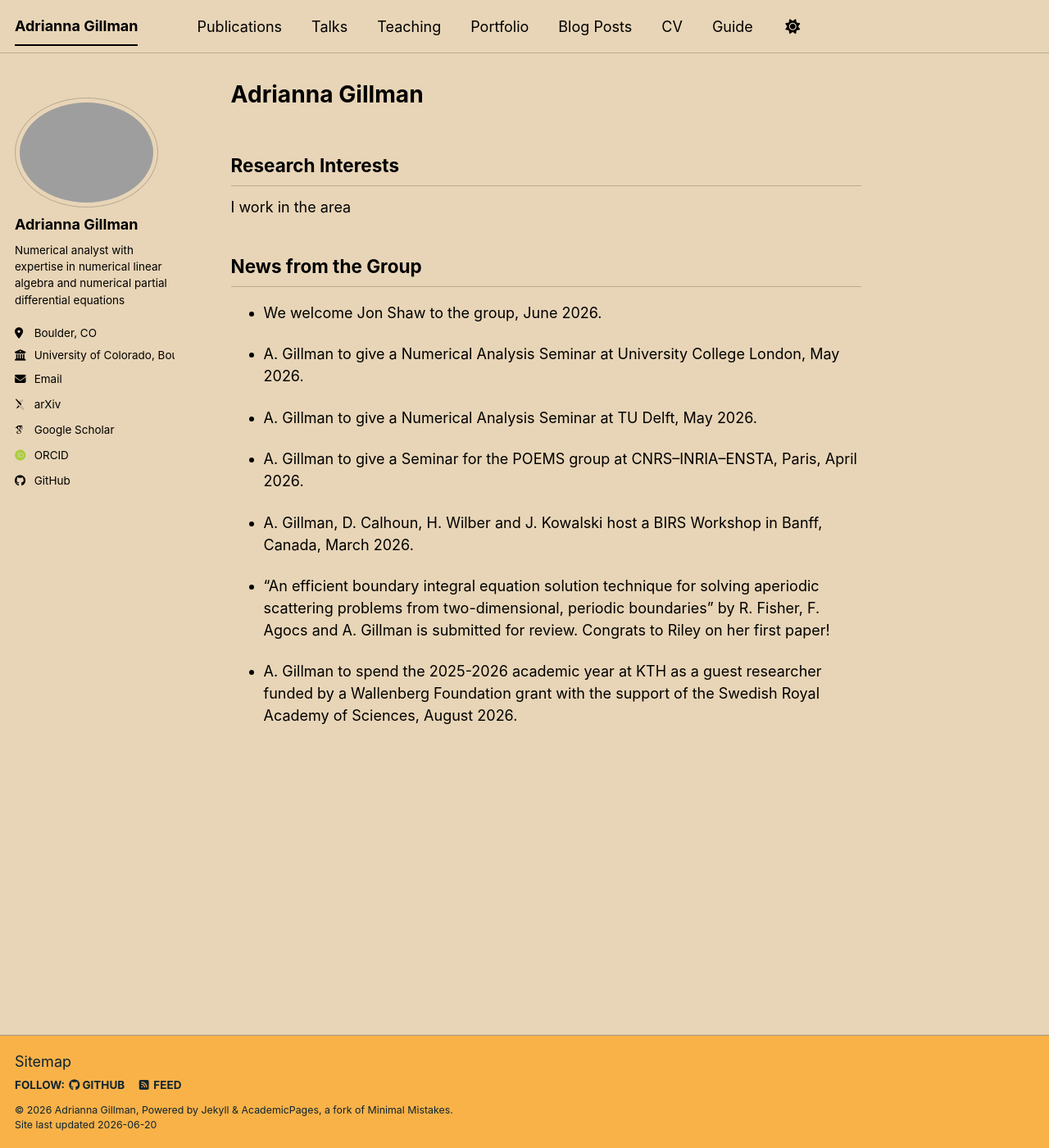
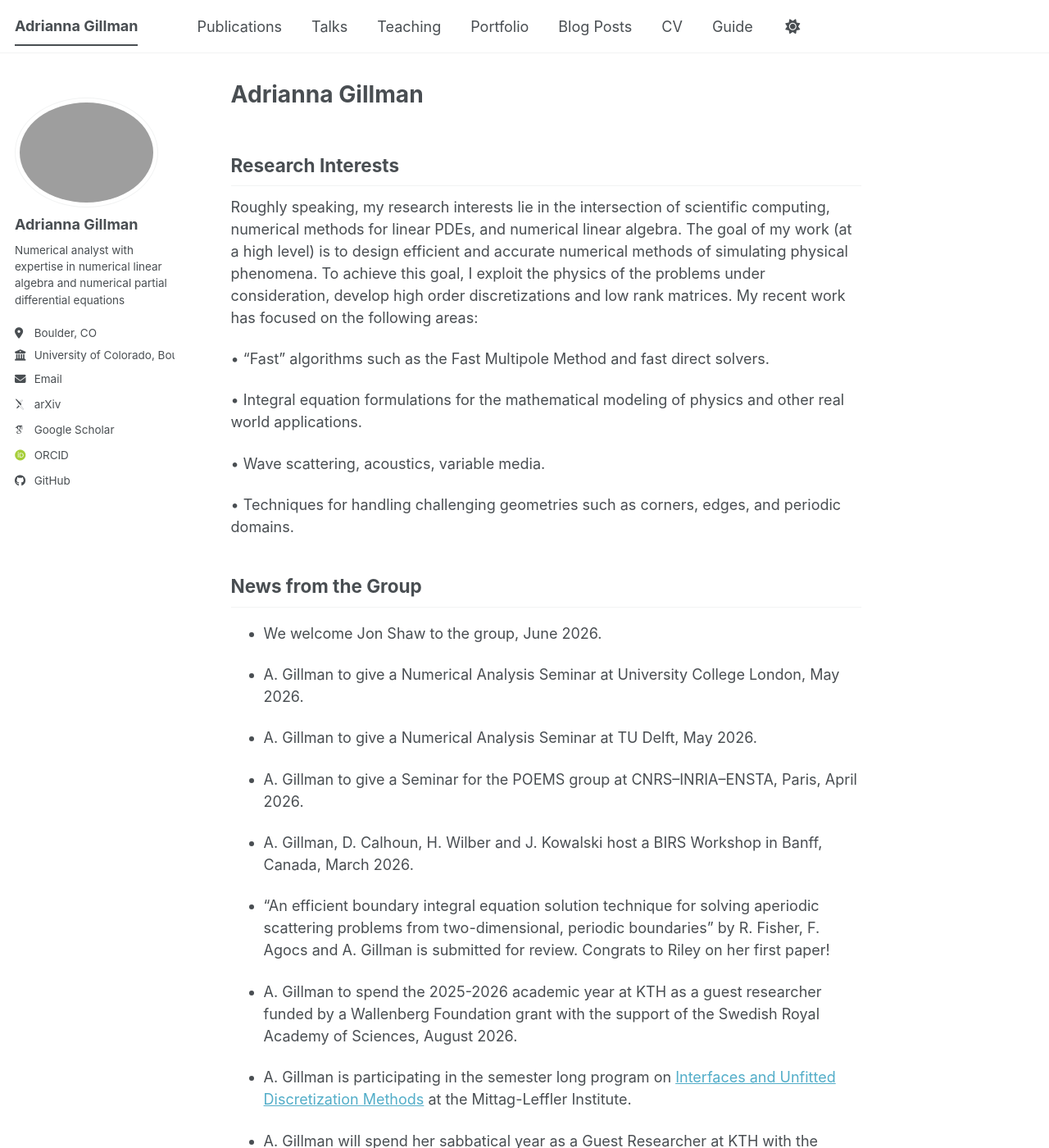
Before and after one commit to agillman20/agillman20.github.io, a Jekyll site: the page built from _pages/about.md, in a window 1280 px wide and 1400 px high. Shown: the whole window at 82% size. Built offline with Jekyll 4.4.1, drawn with Linux system fonts in a browser that asks for light colours; some web fonts are replaced; a script bundle is joined from its source files by our own code; library files that are not in the unit come from our copies; some of the changed text lies outside the part shown.

Commit message:
more edits

```diff
--- a/_config.yml
+++ b/_config.yml
@@ -8,7 +8,7 @@
 
 # Basic Site Settings
 locale                   : "en-US"
-site_theme               : "sunrise" # The available themes options are "default", "air", "sunrise", "mint", "dirt" and "contrast"
+site_theme               : "default" # The available themes options are "default", "air", "sunrise", "mint", "dirt" and "contrast"
 title                    : "Adrianna Gillman "
 title_separator          : "-"
 name                     : &name "Adrianna Gillman"
--- a/_pages/about.md
+++ b/_pages/about.md
@@ -16,7 +16,15 @@ redirect_from:
 
 Research Interests
 ------------------
-I work in the area
+Roughly speaking, my research interests lie in the intersection of scientific computing, numerical methods for linear PDEs, and numerical linear algebra. The goal of my work (at a high level) is to design efficient and accurate numerical methods of simulating physical phenomena. To achieve this goal, I exploit the physics of the problems under consideration, develop high order discretizations and low rank matrices. My recent work has focused on the following areas:
+
+• “Fast” algorithms such as the Fast Multipole Method and fast direct solvers.
+
+• Integral equation formulations for the mathematical modeling of physics and other real world applications.
+
+• Wave scattering, acoustics, variable media.
+
+• Techniques for handling challenging geometries such as corners, edges, and periodic domains.
 
 
 News from the Group
@@ -39,3 +47,9 @@ News from the Group
 * "An efficient boundary integral equation solution technique for solving aperiodic scattering problems from two-dimensional, periodic boundaries" by R. Fisher, F. Agocs and A. Gillman is submitted for review.  Congrats to Riley on her first paper!
 
 * A. Gillman to spend the 2025-2026 academic year at KTH as a guest researcher funded by a Wallenberg Foundation grant with the support of the Swedish Royal Academy of Sciences, August 2026.
+
+* A. Gillman is participating in the semester long program on [Interfaces and Unfitted Discretization Methods](https://www.mittag-leffler.se/activities/interfaces-and-unfitted-discretization-methods/) at the Mittag-Leffler Institute.
+
+* A. Gillman will spend her sabbatical year as a Guest Researcher at KTH with the support of a Knut and Alice Wallenberg Foundation grant.
+
+* 1 and 2D HPS demo codes are available on GitHub.
```
